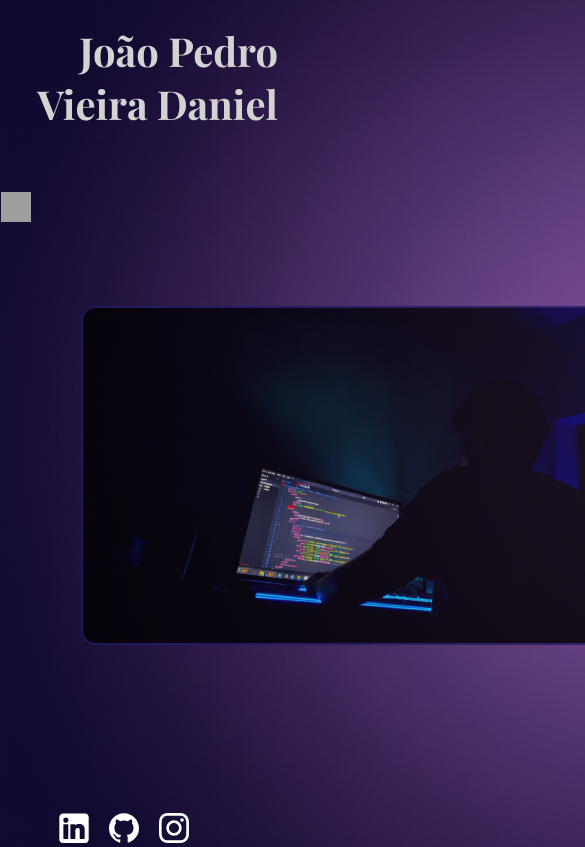
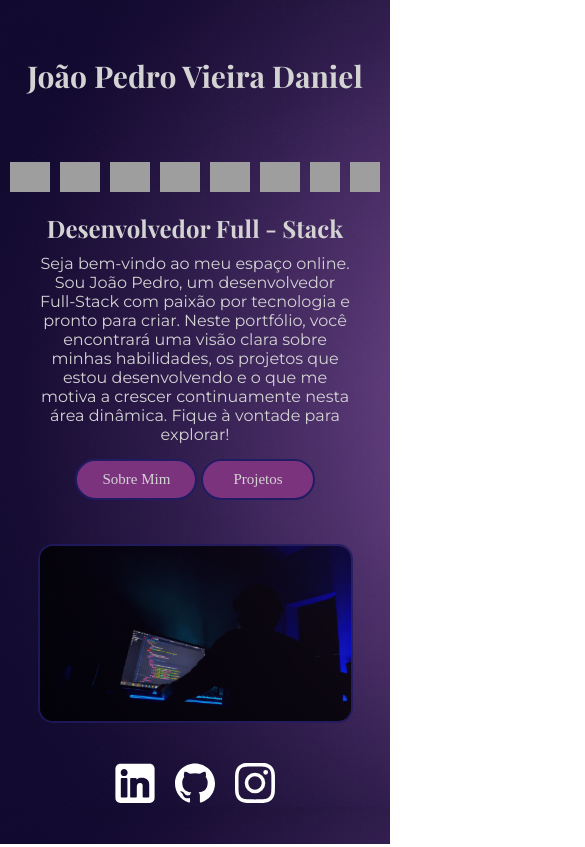
Before and after one commit to jao-vieira/meu-portfolio, a plain HTML site: page index.html in a window 390 px wide. Shown: the top 847 px of the page, 585 px wide, since content can reach past the window. Drawn offline with nearby package versions, Linux system fonts and the light colour scheme; grey boxes are pictures that could not be loaded; a web font is replaced by a local one.

Commit message:
Meu Portfólio

```diff
--- a/style.css
+++ b/style.css
@@ -133,3 +133,72 @@ footer {
 .social-icon:hover {
     transform: scale(1.2);
 }
+
+@media (max-width: 768px){
+
+    h1 {
+        text-align: center;
+        font-size: 30px;
+        padding-right: 0;
+        padding-top: 2rem;
+    }
+
+    .devfs {
+        text-align: center;
+        font-size: 24px;
+        width: 100%;
+    }
+
+    body{
+        background-repeat: repeat;
+    }
+
+    .portfolio-container{
+        flex-direction: column;
+        justify-content: center;
+        padding: 20px;
+        padding-top: 3rem;
+        gap: 20px;
+        height: auto;
+    }
+
+    .informacao {
+        align-items: center;
+        max-width: 100%;
+    }
+
+    .tecnologias {
+        justify-content: center;
+        margin-top: 10px;
+    }
+
+    .descricao {
+        max-width: 90%;
+        text-align: center;
+        font-size: 16px;
+        margin-top: 10px;
+    }
+
+    .minha-foto {
+        width: 90%;
+        height: auto;
+        margin-right: 0;
+        margin-top: 20px;
+        margin-top: 1.5rem;
+    }
+
+    .button-style, .button-style-projetos {
+        margin-top: 10px;
+    }
+
+    footer {
+        justify-content: center;
+        padding-left: 0;
+        margin-top: 20px;
+    }
+
+    .social-icon {
+        width: 40px;
+        height: 40px;
+    }
+}
```
